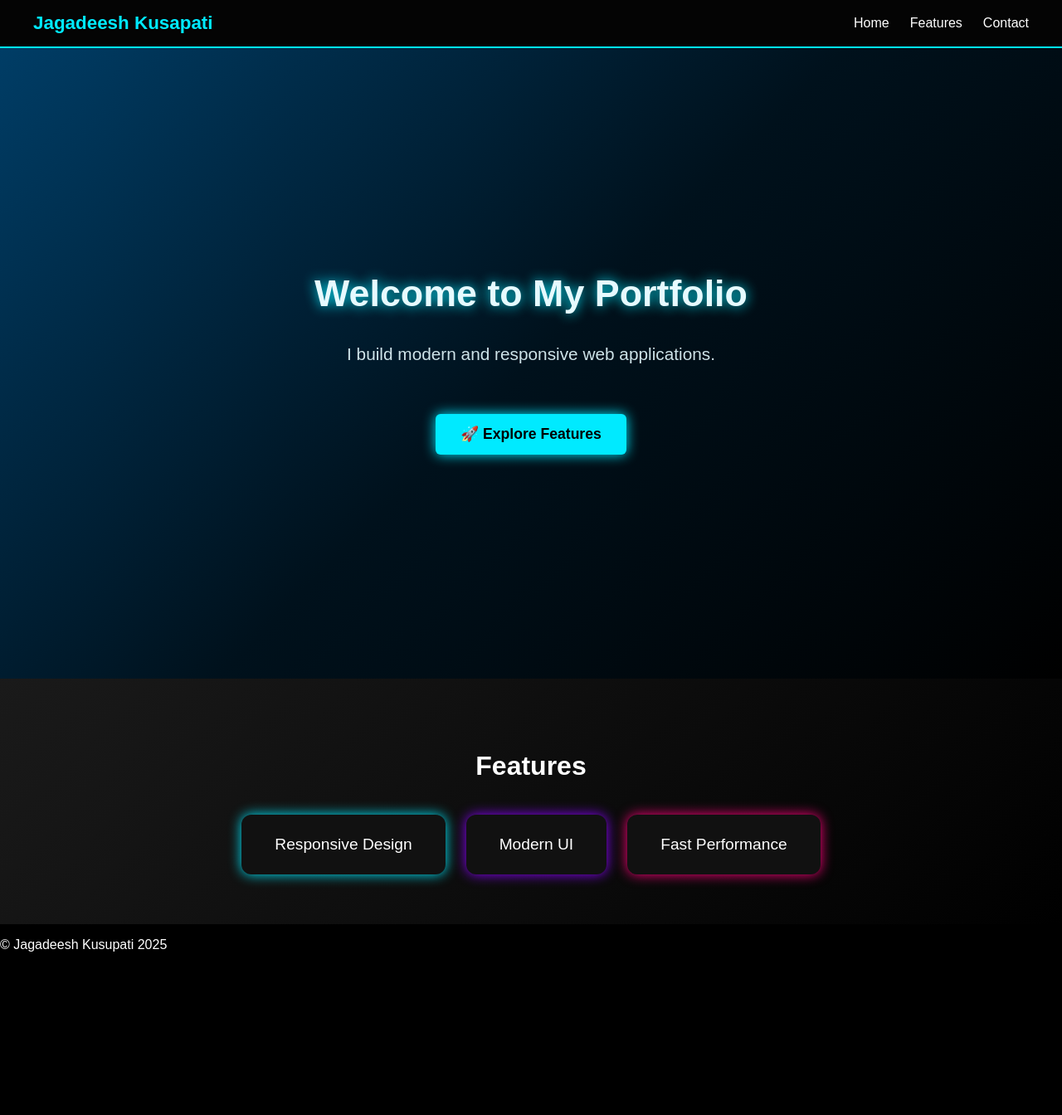
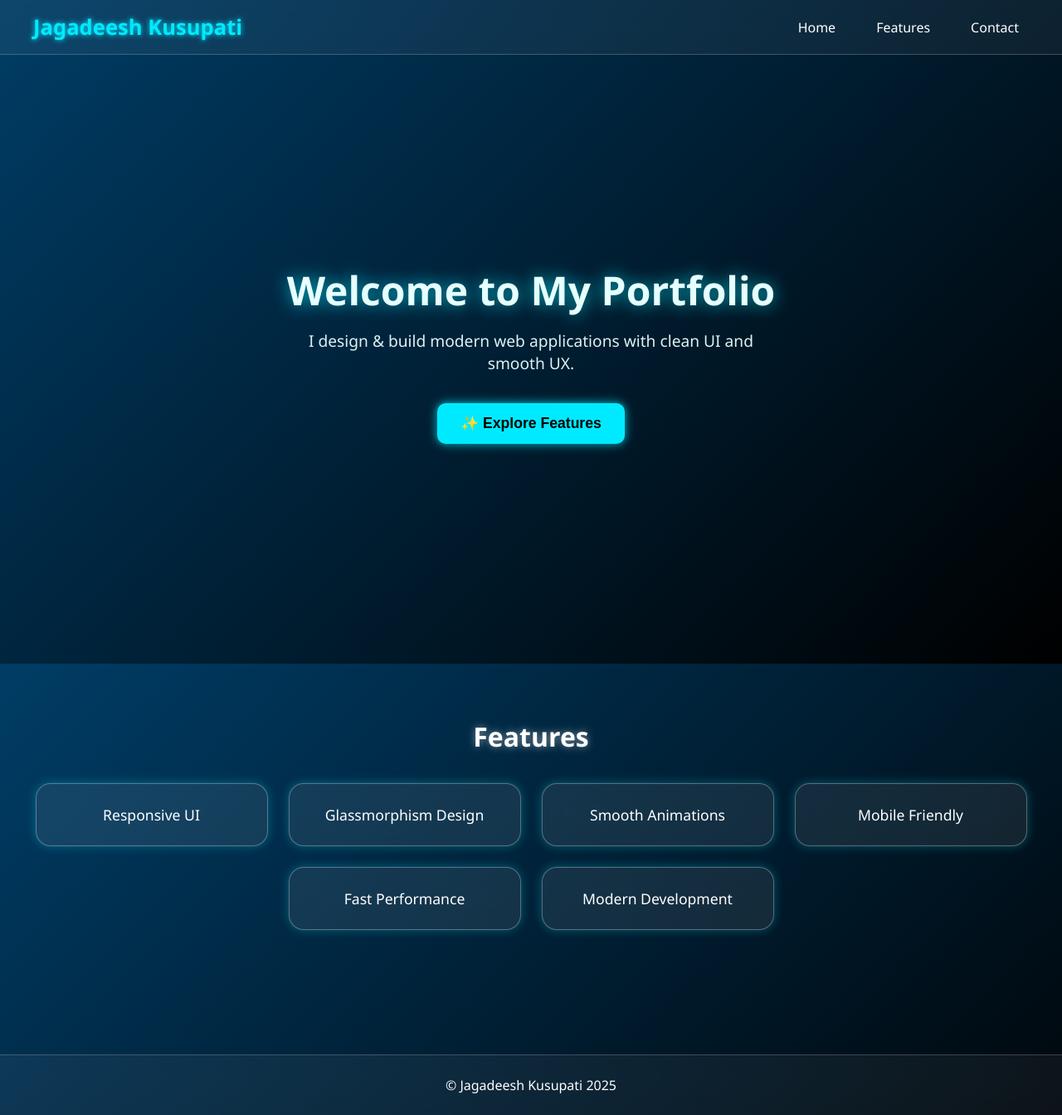
Before and after one commit to jdeesh676-png/blogwebsite, a plain HTML site: page index.html in a window 1280 px wide. Shown: the whole page at 83% size. Before the commit the page ends 1164 px from the top, so only its background shows below. Drawn offline with Linux system fonts and the light colour scheme.

Commit message:
Update title and enhance styling for glassmorphism

```diff
--- a/index.html
+++ b/index.html
@@ -3,50 +3,152 @@
 <head>
   <meta charset="UTF-8" />
   <meta name="viewport" content="width=device-width, initial-scale=1.0" />
-  <title>Jagadeesh Kusupati</title>
+  <title>Jagadeesh Kusupati - Glassmorphism</title>
+
+  <style>
+    * { margin:0; padding:0; box-sizing:border-box; }
+    body {
+      font-family: "Segoe UI", sans-serif;
+      color:#fff;
+      background: linear-gradient(135deg,#003d66,#000);
+      background-attachment: fixed;
+      scroll-behavior:smooth;
+    }
+
+    /* ---------------- NAVBAR ---------------- */
+    header {
+      position:sticky; top:0; z-index:1000;
+      backdrop-filter: blur(12px);
+      background: rgba(255,255,255,0.05);
+      border-bottom: 1px solid rgba(255,255,255,0.2);
+    }
+    nav {
+      display:flex; justify-content:space-between; align-items:center;
+      padding:15px 40px;
+    }
+    nav .logo {
+      font-size:1.6rem; font-weight:700; color:#00eaff;
+      text-shadow:0 0 6px #00eaff;
+    }
+    nav ul { list-style:none; display:flex; gap:25px; }
+    nav a {
+      color:#fff; text-decoration:none; font-size:1rem;
+      padding:6px 12px; border-radius:8px; transition:0.3s;
+    }
+    nav a:hover {
+      background:rgba(255,255,255,0.08);
+      backdrop-filter:blur(10px);
+      box-shadow:0 0 10px rgba(0,238,255,0.5);
+    }
+
+    /* ---------------- HERO ---------------- */
+    #hero {
+      height:90vh; display:flex; flex-direction:column;
+      justify-content:center; align-items:center; text-align:center;
+      padding:20px; color:#e6ffff;
+    }
+    #hero h1 {
+      font-size:3rem; margin-bottom:15px;
+      text-shadow:0 0 20px rgba(0,238,255,0.7);
+    }
+    #hero p {
+      max-width:600px; font-size:1.2rem; opacity:.95;
+    }
+    #hero button {
+      margin-top:35px; padding:14px 28px; font-size:1.1rem;
+      border:none; cursor:pointer; border-radius:10px;
+      color:#000; background:#00eaff; font-weight:600;
+      backdrop-filter:blur(8px);
+      box-shadow:0 0 12px rgba(0,238,255,0.8);
+      transition:0.3s;
+    }
+    #hero button:hover {
+      transform:scale(1.06);
+      box-shadow:0 0 20px rgba(0,238,255,1);
+    }
+
+    /* ---------------- FEATURES ---------------- */
+    #features {
+      padding:80px 20px;
+    }
+    #features h2 {
+      font-size:2rem; text-align:center; margin-bottom:35px;
+      text-shadow:0 0 10px rgba(255,255,255,0.5);
+    }
+    .feature-grid {
+      display:flex; justify-content:center; gap:25px;
+      flex-wrap:wrap;
+    }
+    .feature-card {
+      width:280px; padding:25px; text-align:center;
+      border-radius:18px;
+      background:rgba(255,255,255,0.08);
+      border:1px solid rgba(255,255,255,0.3);
+      backdrop-filter:blur(12px);
+      box-shadow:0 0 12px rgba(0,238,255,0.3);
+      transition:0.3s;
+      font-size:1.1rem;
+    }
+    .feature-card:hover {
+      transform:translateY(-8px);
+      box-shadow:0 0 25px rgba(0,238,255,0.7);
+    }
+
+    /* ---------------- FOOTER ---------------- */
+    footer {
+      margin-top:70px; padding:25px; text-align:center;
+      background:rgba(255,255,255,0.05);
+      border-top:1px solid rgba(255,255,255,0.2);
+      backdrop-filter:blur(10px);
+    }
+  </style>
 </head>
 
-<body style="margin:0; font-family:Arial, sans-serif; background:#000; color:#fff; scroll-behavior:smooth;">
 
-  <!-- ==== NAVBAR (Dark + Neon Border) ==== -->
-  <header style="border-bottom:2px solid #00eaff; background:#050505e8; position:sticky; top:0; z-index:1000;">
-    <nav style="display:flex; justify-content:space-between; align-items:center; padding:15px 40px;">
-      <div style="font-size:1.4rem; font-weight:700; color:#00eaff;">
-        Jagadeesh Kusapati
-      </div>
+<body>
 
-      <ul style="list-style:none; display:flex; gap:25px; margin:0; padding:0;">
-        <li><a href="#hero" style="color:#fff; text-decoration:none; font-size:1rem;">Home</a></li>
-        <li><a href="#features" style="color:#fff; text-decoration:none; font-size:1rem;">Features</a></li>
-        <li><a href="#footer" style="color:#fff; text-decoration:none; font-size:1rem;">Contact</a></li>
+  <!-- NAV -->
+  <header>
+    <nav>
+      <div class="logo">Jagadeesh Kusupati</div>
+      <ul>
+        <li><a href="#hero">Home</a></li>
+        <li><a href="#features">Features</a></li>
+        <li><a href="#footer">Contact</a></li>
       </ul>
     </nav>
   </header>
 
 
-  <!-- ==== HERO SECTION (Gradient + Neon CTA button) ==== -->
-  <section id="hero"
-    style="background:linear-gradient(135deg,#003d66,#00111c,#000); height:90vh; display:flex;
-           flex-direction:column; justify-content:center; align-items:center; text-align:center;
-           color:#e6faff; padding:20px;">
-
-    <h1 style="font-size:2.8rem; margin:0 0 15px 0; text-shadow:0 0 15px #00eaff;">
-      Welcome to My Portfolio
-    </h1>
-
-    <p style="font-size:1.3rem; width:80%; max-width:600px; opacity:0.9;">
-      I build modern and responsive web applications.
-    </p>
-
-    <button onclick="scrollToSection('features')"
-      style="margin-top:40px; padding:14px 30px; font-size:1.1rem; border:none; cursor:pointer;
-             border-radius:6px; background:#00eaff; color:#000; font-weight:600;
-             box-shadow:0 0 15px #00eaff; transition:0.25s;">
-      🚀 Explore Features
-    </button>
+  <!-- HERO -->
+  <section id="hero">
+    <h1>Welcome to My Portfolio</h1>
+    <p>I design & build modern web applications with clean UI and smooth UX.</p>
+    <button onclick="scrollToSection('features')">✨ Explore Features</button>
   </section>
 
-  <!-- ==== BASIC SCROLL FUNCTION ==== -->
+
+  <!-- FEATURES -->
+  <section id="features">
+    <h2>Features</h2>
+    <div class="feature-grid">
+      <div class="feature-card">Responsive UI</div>
+      <div class="feature-card">Glassmorphism Design</div>
+      <div class="feature-card">Smooth Animations</div>
+      <div class="feature-card">Mobile Friendly</div>
+      <div class="feature-card">Fast Performance</div>
+      <div class="feature-card">Modern Development</div>
+    </div>
+  </section>
+
+
+  <!-- FOOTER -->
+  <footer id="footer">
+    © Jagadeesh Kusupati 2025
+  </footer>
+
+
+  <!-- Scroll Script -->
   <script>
     function scrollToSection(id) {
       document.getElementById(id).scrollIntoView({ behavior: "smooth" });
@@ -55,44 +157,3 @@
 
 </body>
 </html>
-
-
-<!-- === FEATURES SECTION (Dark Theme) === -->
-<section id="features" class="features" style="background: linear-gradient(135deg, #1a1a1a, #000000); padding: 60px 20px; color: #ffffff;">
-  <h2 style="text-align:center; margin-bottom: 40px; font-size: 2rem;"> Features</h2>
-
-  <div class="feature-grid"
-      style="display: flex; justify-content:center; gap: 25px; flex-wrap: wrap;">
-
-    <div class="feature-card"
-      style="background: #111111; padding: 25px 40px; border-radius: 12px;
-             box-shadow: 0 0 15px #00eaff; font-size: 1.2rem; transition: 0.3s;
-             cursor:pointer;">
-      Responsive Design
-    </div>
-
-    <div class="feature-card"
-      style="background: #111111; padding: 25px 40px; border-radius: 12px;
-             box-shadow: 0 0 15px #8b00ff; font-size: 1.2rem; transition: 0.3s;
-             cursor:pointer;">
-      Modern UI
-    </div>
-
-    <div class="feature-card"
-      style="background: #111111; padding: 25px 40px; border-radius: 12px;
-             box-shadow: 0 0 15px #ff007b; font-size: 1.2rem; transition: 0.3s;
-             cursor:pointer;">
-      Fast Performance
-    </div>
-
-  </div>
-</section>
-
-
-  <footer id="footer">
-    <p>© Jagadeesh Kusupati 2025 </p>
-  </footer>
-
-  <script src="script.js"></script>
-</body>
-</html>
```
